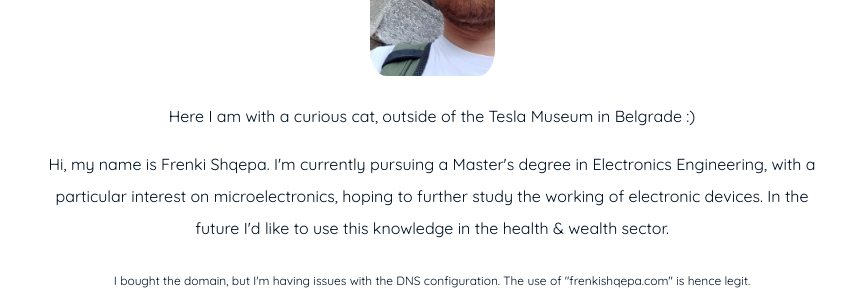
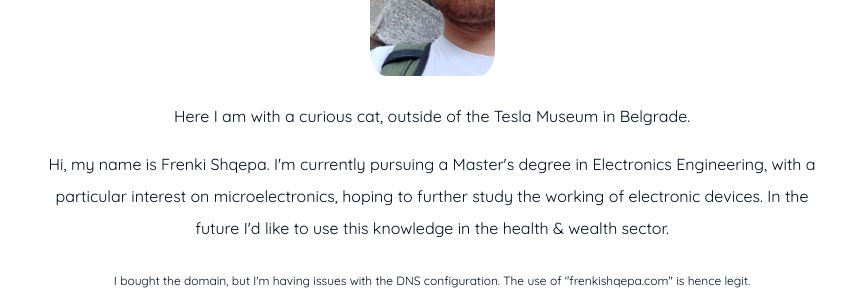
Before and after one commit to FreShq99/frenkishqepa.com, a Jekyll site: the page built from index.md, in a window 1280 px wide. Shown: the part 519-819 px from the top of the page, without its empty margins (208-1071 px from the left). Built offline with Jekyll 4.4.1, drawn with Linux system fonts in a browser that asks for light colours.

Commit message:
Update index.md

```diff
--- a/index.md
+++ b/index.md
@@ -11,7 +11,7 @@ sitemap:
 
 <p align="center" width="50%">
     <img width="60%" src="{{ '/assets/img/frenk.jpeg' | prepend: site.baseurl }}" id="about-img">
-    <p align="center">Here I am with a curious cat, outside of the Tesla Museum in Belgrade :)<p align="center">
+    <p align="center">Here I am with a curious cat, outside of the Tesla Museum in Belgrade.<p align="center">
 </p>
 
 
```
